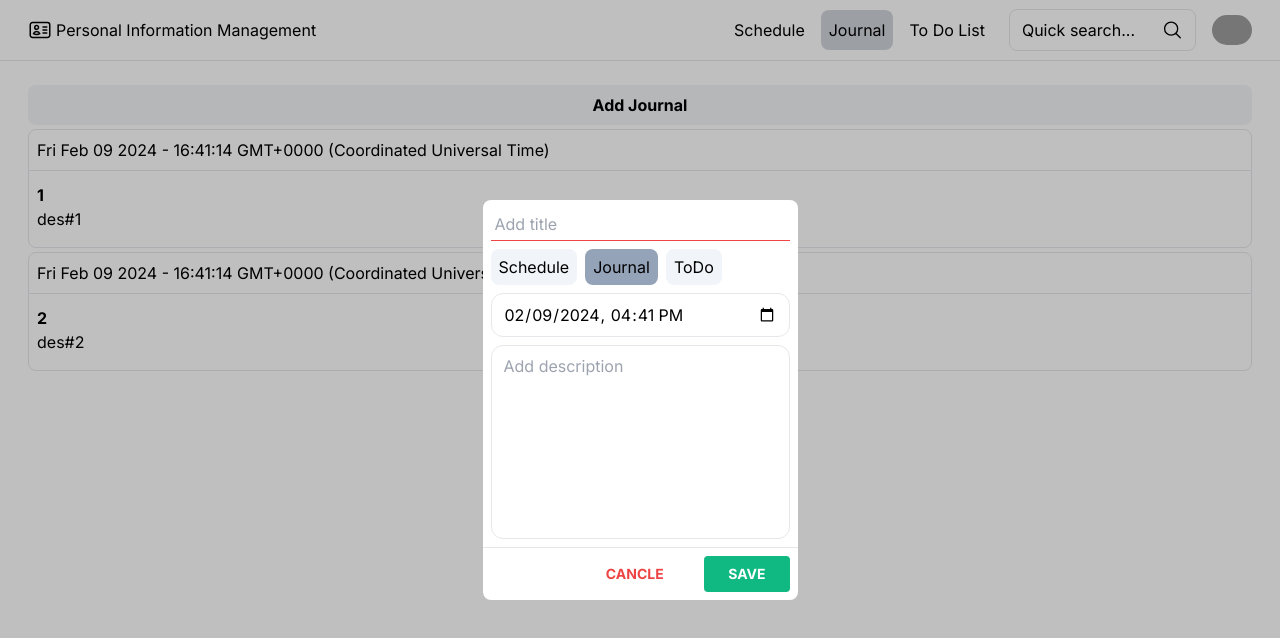
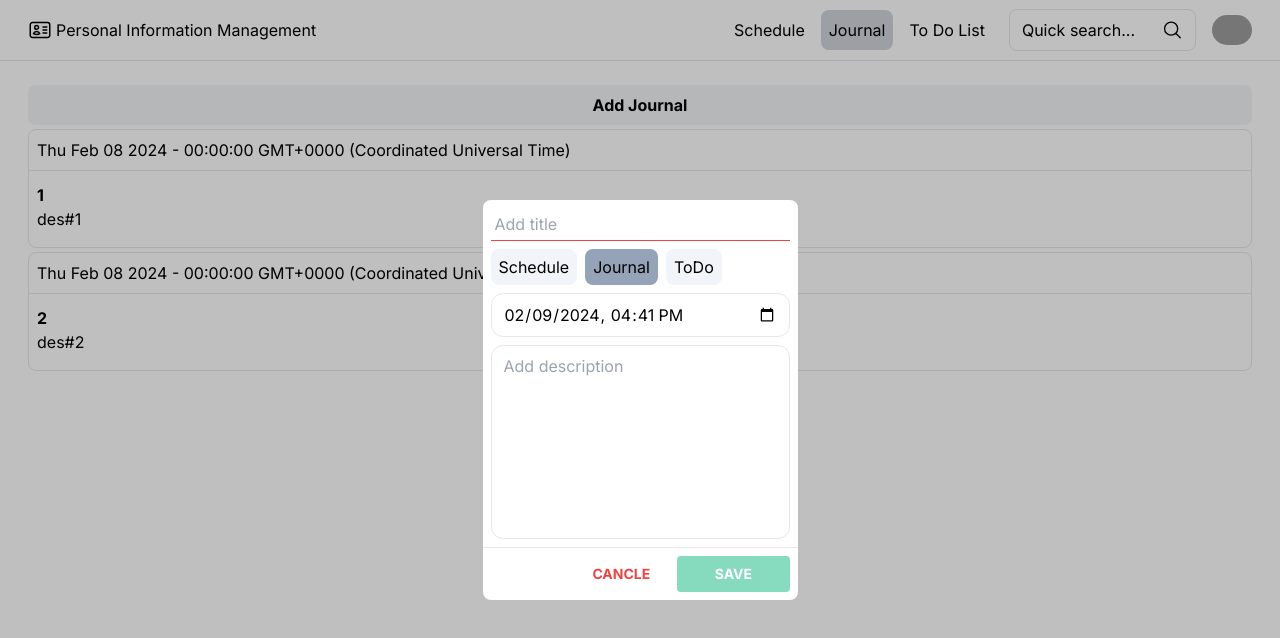
Before and after one commit to thitipongr/Final-Project-Front-end---Dev-Init, a Next.js app: page /Journal in a window 1280 px wide. Both pictures are taken after a click on the button "Add Journal". Shown: the top 638 px of the page. Built offline with nearby package versions, Linux system fonts and the light colour scheme; grey boxes are pictures that could not be loaded.

Commit message:
Save journal button disable validate

```diff
--- a/app/Journal/page.tsx
+++ b/app/Journal/page.tsx
@@ -5,24 +5,25 @@ import AddEventModal from "../components/AddEventModal";
 const mockJournal = [
   {
     title: "1",
-    date: new Date().getTime(),
+    date: 1707350400000,
     description: "des#1",
   },
   {
     title: "2",
-    date: new Date().getTime(),
+    date: 1707350400000,
     description: "des#2",
   },
 ];
+
 const Page = () => {
   const [showAddingModal, setShowAddingModal] = useState(false);
-  const [sendDataToAddingModal, setSendDataToAddingModal] = useState({
+  const sendDataToAddingModal = {
     allDay: true,
     startStr: new Date().toLocaleDateString("en-CA"),
     endStr: new Date(
       new Date().setDate(new Date().getDate() + 1)
     ).toLocaleDateString("en-CA"),
-  });
+  };
   const [calendarEvents, setCalendarEvents] = useState(
     typeof window !== "undefined"
       ? JSON.parse(localStorage.getItem("calendarEvents") || "[{}]")
--- a/app/components/AddEventModal.tsx
+++ b/app/components/AddEventModal.tsx
@@ -330,15 +330,13 @@ const AddEventModal = ({
                     ),
                     Journal: (
                       <button
-                        // disabled={
-                        //   eventTitle !== "" &&
-                        //   new Date(startPeriod).getTime() <
-                        //     new Date(endPeriod).getTime()
-                        //     ? false
-                        //     : true
-                        // }
+                        disabled={
+                          eventTitle !== "" && journalDate.length !== 0
+                            ? false
+                            : true
+                        }
                         className={
-                          "bg-emerald-500 text-white active:bg-emerald-600 font-bold uppercase text-sm px-6 py-2 rounded outline-none focus:outline-none ease-linear transition-all duration-150 disabled:opacity-50"
+                          "w-full bg-emerald-500 text-white active:bg-emerald-600 font-bold uppercase text-sm px-6 py-2 rounded outline-none focus:outline-none ease-linear transition-all duration-150 disabled:opacity-50"
                         }
                         type="button"
                         onClick={() => {
```
